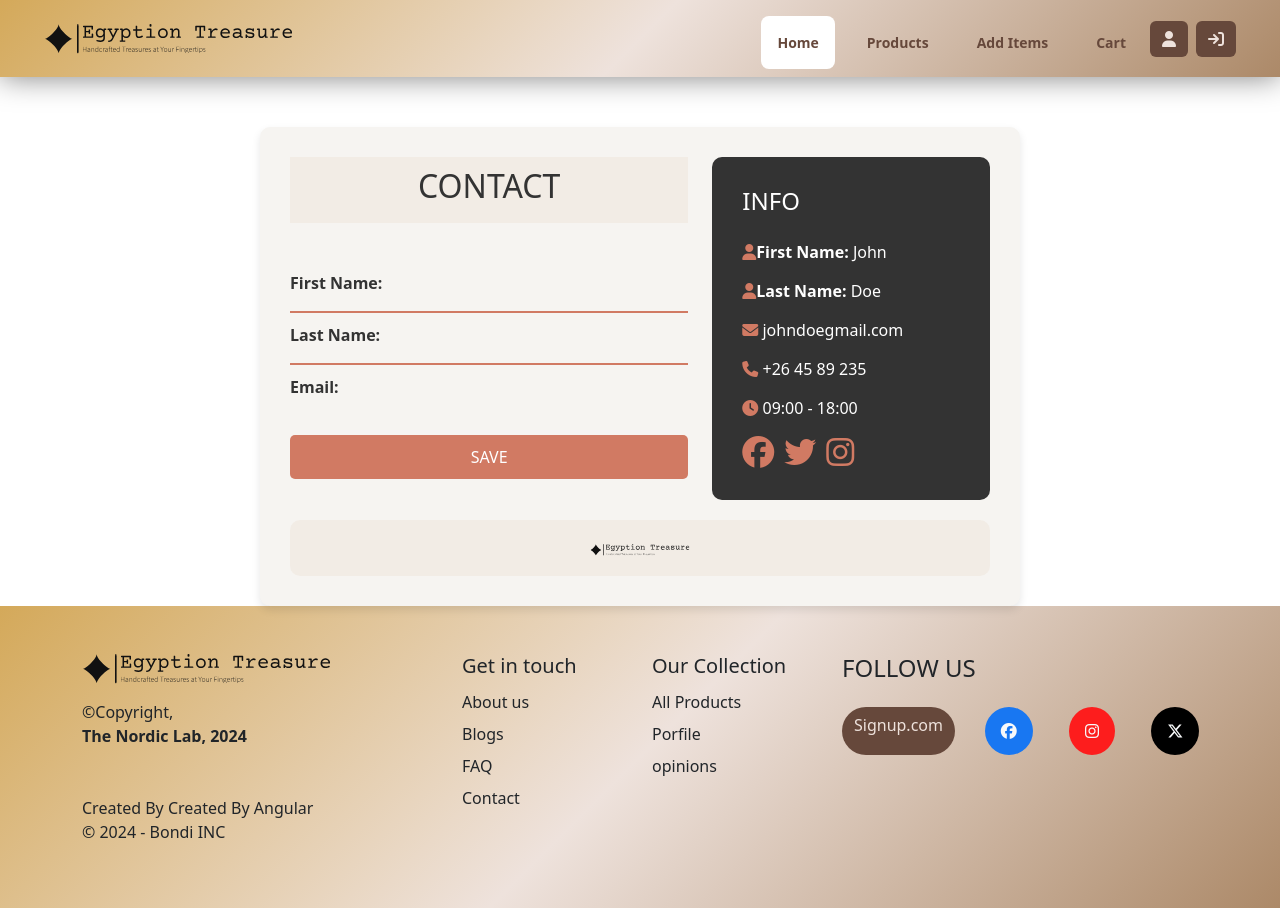
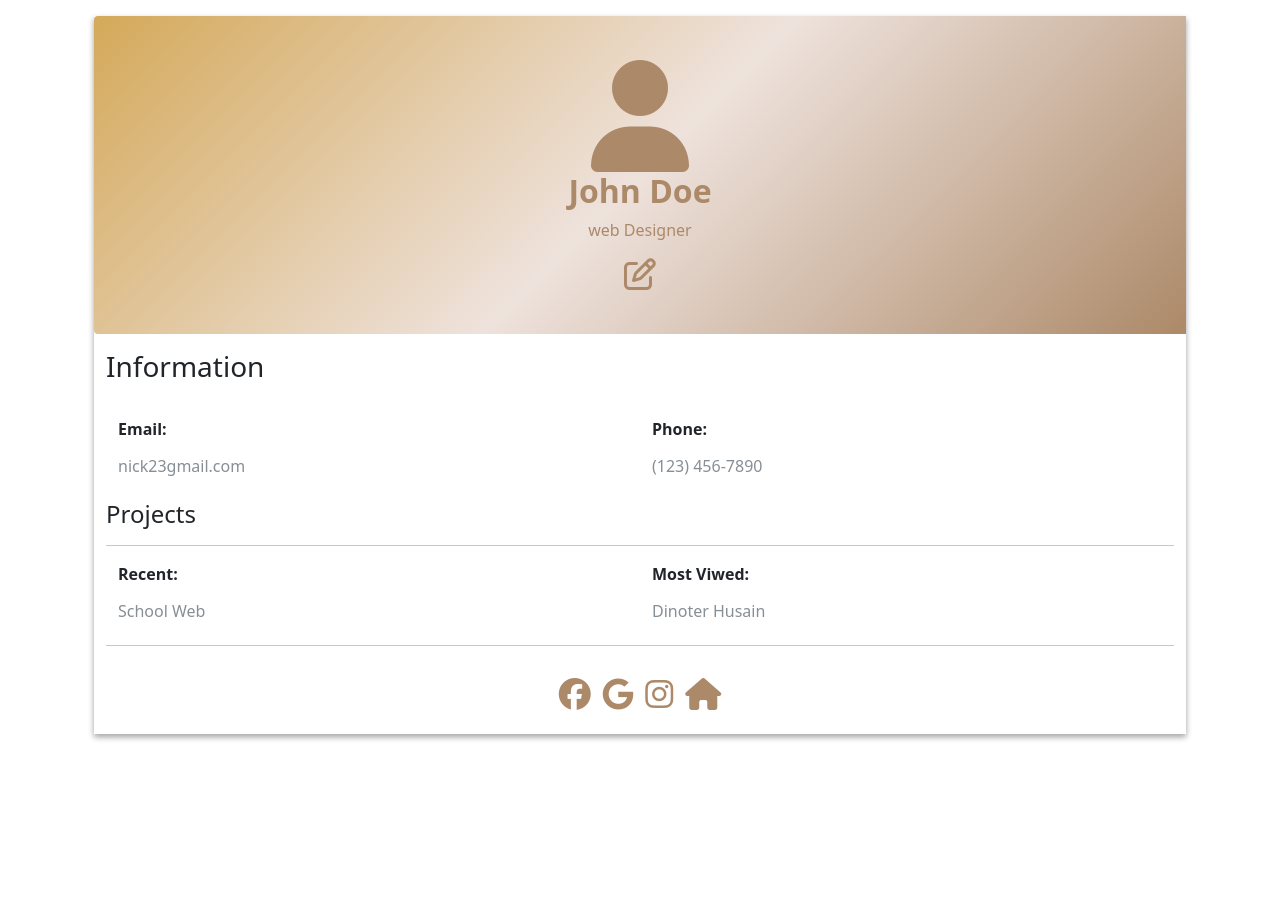
Before and after one commit to hosseinmostafa/Final-Project, an Angular app: page /users in a window 1280 px wide. After the commit the page ends 800 px from the top, so only its background shows below. Built offline with nearby package versions, Linux system fonts and the light colour scheme.

Commit message:
"Updated HTML, SCSS, and TS files in various components, including add-product, products, sgin-in-sign-up, and users, with changes to layout, styling, and functionality."

```diff
--- a/src/app/Component/add-product/add-product.component.html
+++ b/src/app/Component/add-product/add-product.component.html
@@ -1,11 +1,15 @@
-<div class="jld h-50" style="margin-bottom: 0px;">
+<div class="container-fluid">
+
+  <div class="jld h-50 mt-3 mb-3">
 
     <div class="contaner">
       <div class="addtext text-center" style="margin-bottom: 50px; position: relative; top: 0px;">Add Product</div>
 
       <div class="content d-block d-sm-flex">
         <div class="proinfo  m-auto m-sm-2 w-100 ">
-        <div><h2>Prouduct Information</h2></div>
+          <div>
+            <h2>Prouduct Information</h2>
+          </div>
 
           <form>
             <div class="mb-3">
@@ -13,7 +17,7 @@
               <input type="email" class="form-control w-75 " id="exampleInputEmail1" aria-describedby="emailHelp">
             </div>
 
-          <div class="my-4" >
+            <div class="my-4">
               <label for="exampleInputPassword1" class="form-label">Short Decription</label>
 
               <textarea class="form-control w-75" id="floatingTextarea2" style="height: 150px"></textarea>
@@ -45,10 +49,13 @@
 
         </div>
         <div class="addimg m-auto my-sm-2 w-100 ">
-      <div><h2>Prouduct Image</h2></div>
+          <div>
+            <h2>Prouduct Image</h2>
+          </div>
 
           <div class="">
-        <div class="card  text-center border-dashed w-75 m-auto" style="border: 2px dashed #b2b2b2; background: #bbbbbb;">
+            <div class="card  text-center border-dashed w-75 m-auto"
+              style="border: 2px dashed #b2b2b2; background: #bbbbbb;">
               <div style="position: relative; top: 35px;">
                 <input type="file" id="file-upload" class="d-none" />
                 <label for="file-upload" class="file-label">
@@ -73,3 +80,4 @@
 
 
   </div>
+</div>
--- a/src/app/Component/add-product/add-product.component.scss
+++ b/src/app/Component/add-product/add-product.component.scss
@@ -1 +1,74 @@
-.form-control,.proinfo{width:50%;margin-bottom:20px}.addimg,.addtext,.border-dashed,.card,.file-label,.form-control,.proinfo,.proinfo label{margin-bottom:20px}*{overflow:hidden}.jld{background:var(--color-gradient)}.addtext{font-size:35px;font-weight:700;padding:20px}.proinfo{box-shadow:0 0 5px;border-radius:10px;padding:20px;border:2px solid}.proinfo label{font-size:20px}.form-control{margin-right:10px}.addimg{box-shadow:0 0 5px #645000;border-radius:10px;padding:10px;width:70%;border:2px solid}.card{position:relative;top:100px;padding:40px;height:400px}.border-dashed{border:2px dashed #ccc;border-radius:10px}.file-label{cursor:pointer;display:inline-block}.file-label p{margin-bottom:10px}
+.form-control,
+.proinfo {
+    width: 50%;
+    margin-bottom: 20px
+}
+
+.addimg,
+.addtext,
+.border-dashed,
+.card,
+.file-label,
+.form-control,
+.proinfo,
+.proinfo label {
+    margin-bottom: 20px
+}
+
+* {
+    overflow: hidden
+}
+
+.jld {
+    // background: var(--color-gradient)
+}
+
+.addtext {
+    font-size: 35px;
+    font-weight: 700;
+    padding: 20px
+}
+
+.proinfo {
+    box-shadow: 0 0 5px;
+    border-radius: 10px;
+    padding: 20px;
+    background: var(--color-gradient);
+}
+
+.proinfo label {
+    font-size: 20px
+}
+
+.form-control {
+    margin-right: 10px
+}
+
+.addimg {
+    box-shadow: 0 0 5px #645000;
+    border-radius: 10px;
+    padding: 10px;
+    width: 70%;
+    background: var(--color-gradient);
+}
+
+.card {
+    position: relative;
+    top: 100px;
+    padding: 40px;
+    height: 400px
+}
+
+.border-dashed {
+    border: 2px dashed #ccc;
+    border-radius: 10px
+}
+
+.file-label {
+    cursor: pointer;
+    display: inline-block
+}
+
+.file-label p {
+    margin-bottom: 10px
+}
--- a/src/app/Component/products/products.component.scss
+++ b/src/app/Component/products/products.component.scss
@@ -14,7 +14,7 @@
   margin: 0 auto;
   margin-top: 30px;
   margin-bottom: 100px;
-  background-color: rgba(210, 208, 170, 0.5);
+  // background-color: rgba(210, 208, 170, 0.5);
   padding: 20px;
   border-radius: 10px;
   height: 100%;
--- a/src/app/Component/users/users.component.html
+++ b/src/app/Component/users/users.component.html
@@ -1,38 +1,54 @@
-<div class="container">
-    <div class="row justify-content-center">
-        <div class="col-md-8 contact-container">
-            <div class="row">
-                <div class="col-md-7">
-                    <div class="contact-header">
-                        <h2>CONTACT</h2>
-                    </div>
-                    <div class="contact-form"><br><br>
-                        <p class="info-text"><strong>First Name:</strong> </p>
-                        <div class="info-divider"></div>
-                        <p class="info-text"><strong>Last Name:</strong> </p>
-                        <div class="info-divider"></div>
-                        <p class="info-text"><strong>Email:</strong> </p>
-                        <button class="btn save-btn">SAVE</button>
+<div class="container mt-3 mb-3">
+    <div class="row d-flex justify-content-center">
+        <div class="col-md-10">
+            <div class="row z-depth-3">
+                <div class="col-sm-4 bg-info rounded-left">
+                    <div class="card-block text-center text-white">
+                        <i class="fas fa-user fa-7x mt-5"></i>
+                        <h2 class="font-weight-bold mt-4">John Doe</h2>
+                        <p>web Designer</p>
+                        <i class="far fa-pen-to-square fa-2x mb-4"></i>
                     </div>
                 </div>
-                <div class="col-md-5">
-                    <div class="info-card">
-                        <h4 class="mb-4">INFO</h4>
-                        <p><i class="fas fa-user" style="color: #d17a63;"></i> <strong>First Name:</strong> John</p>
-                        <p><i class="fas fa-user" style="color: #d17a63;"></i> <strong>Last Name:</strong> Doe</p>
-                        <p><i class="fas fa-envelope" style="color: #d17a63;"></i> johndoegmail.com</p>
-                        <p><i class="fas fa-phone" style="color: #d17a63;"></i> +26 45 89 235</p>
-                        <p><i class="fas fa-clock" style="color: #d17a63;"></i> 09:00 - 18:00</p>
-                        <div class="mt-3">
-                            <a href="#"><i class="fab fa-facebook fa-2x" style="color: #d17a63;"></i></a>
-                            <a href="#"><i class="fab fa-twitter fa-2x" style="color: #d17a63;"></i></a>
-                            <a href="#"><i class="fab fa-instagram fa-2x" style="color: #d17a63;"></i></a>
+                <div class="col-sm-8 bg-white rounded-right">
+                    <h3 class="mt-3">Information</h3>
+                    <hr class="badge-primary ms-0 w-50">
+                    <div class="row">
+                        <div class="col-sm-6">
+                            <p class="font-weight-bold">Email:</p>
+                            <h6 class="text-muted">nick23gmail.com</h6>
+                        </div>
+                        <div class="col-sm-6">
+                            <p class="font-weight-bold">Phone:</p>
+                            <h6 class="text-muted">(123) 456-7890</h6>
                         </div>
                     </div>
+                    <h4 class="mt-3">Projects</h4>
+                    <hr class="bg-primary">
+                    <div class="row">
+                        <div class="col-sm-6">
+                            <p class="font-weight-bold">Recent:</p>
+                            <h6 class="text-muted">School Web</h6>
+                        </div>
+                        <div class="col-sm-6">
+                            <p class="font-weight-bold">Most Viwed:</p>
+                            <h6 class="text-muted">Dinoter Husain</h6>
+                        </div>
+                    </div>
+                    <hr class="bg-primary">
+                    <ul class="list-unstyled d-flex justify-content-center mt-4">
+                        <a href="#" class="social-icon pe-3 fa-2x">
+                            <i class="fab fa-facebook"></i>
+                        </a>
+                        <a href="#" class="social-icon pe-3 fa-2x">
+                            <i class="fab fa-google"></i>
+                        </a>
+                        <a href="#" class="social-icon pe-3 fa-2x">
+                            <i class="fab fa-instagram"></i>
+                        </a>
+                        <a routerLink="/" class="icon-home fa-2x"><i class="fa-solid fa-house"></i></a>
+                    </ul>
                 </div>
-            </div>
-            <div class="logo">
-                <img src="./assests/logo-no-background.svg" alt="Logo">
             </div>
         </div>
     </div>
--- a/src/app/Component/users/users.component.scss
+++ b/src/app/Component/users/users.component.scss
@@ -1 +1,203 @@
-.contact-header,.logo{text-align:center;font-weight:700}.contact-container,.info-card,.logo{border-radius:10px}body{background-color:#ebb889;font-family:Arial,sans-serif}.contact-container{background-color:#f6f4f1;margin-top:50px;padding:30px;box-shadow:0 4px 8px rgba(0,0,0,.1)}.contact-header{background-color:#f0eae1af;color:#333;padding:10px}.info-divider{height:2px;background-color:#d17a63;margin:10px 0}.logo,.save-btn{margin-top:20px}.info-text{color:#333}.info-card{background-color:#333;color:#fff;padding:30px;height:100%}.info-card p{margin-bottom:15px}.info-card a{color:#fff;margin-right:10px}.logo{padding:10px;color:#d17a63;font-size:24px;background-color:#f0eae1af}.logo img{max-width:100px;height:auto}.save-btn{background-color:#d17a63;color:#fff;border:none;padding:10px 20px;border-radius:5px;width:100%}.save-btn:hover{background-color:#bf6b57}
+.container {
+
+    margin: 0 auto;
+}
+
+.row {
+    display: flex;
+    flex-wrap: wrap;
+    justify-content: center;
+    align-items: center;
+    margin: 0 auto;
+
+}
+
+.col-md-10 {
+    position: relative;
+
+}
+
+.z-depth-3 {
+    box-shadow: 0 3px 6px rgba(0, 0, 0, 0.16), 0 3px 6px rgba(0, 0, 0, 0.23);
+}
+
+.bg-info {
+    background: var(--color-gradient) !important;
+}
+
+.rounded-left {
+    border-top-left-radius: 0.25rem !important;
+    border-bottom-left-radius: 0.25rem !important;
+}
+
+.card-block {
+    padding: 1.25rem;
+}
+
+.text-center {
+    text-align: center !important;
+}
+
+.text-white {
+    color: #AC8968 !important;
+}
+
+.fas {
+    font-size: 1.75rem;
+    line-height: 4rem;
+    vertical-align: middle;
+}
+
+.fa-7x {
+    font-size: 7rem;
+}
+
+
+
+.font-weight-bold {
+    font-weight: 700 !important;
+}
+
+
+
+.bg-white {
+    background-color: #fff !important;
+}
+
+.rounded-right {
+    border-top-right-radius: 0.25rem !important;
+    border-bottom-right-radius: 0.25rem !important;
+}
+
+
+.badge-primary {
+    color: #fff;
+    background-color: #337ab7;
+}
+
+
+
+
+
+.font-weight-bold {
+    font-weight: 700 !important;
+}
+
+.text-muted {
+    color: #868e96 !important;
+}
+
+.bg-primary {
+    background-color: #337ab7 !important;
+}
+
+.list-unstyled {
+    padding-left: 0;
+    list-style: none;
+}
+
+.d-flex {
+    display: flex !important;
+}
+
+.justify-content-center {
+    justify-content: center !important;
+}
+
+.mt-4 {
+    margin-top: 1.5rem !important;
+}
+
+.pe-3 {
+    padding-right: 0.75rem !important;
+}
+
+.fa-2x {
+    font-size: 2rem;
+}
+
+.social-icon {
+    color: var(--pymant-color);
+    transition: color 0.2s ease;
+}
+
+.social-icon:hover {
+    color: #23527c;
+}
+
+.icon-home {
+    color: var(--pymant-color);
+    transition: color 0.2s ease;
+}
+
+.icon-home:hover {
+    color: #23527c;
+}
+
+/* Large devices (laptops/desktops, 992px and up) */
+@media (min-width: 992px) {
+    .col-md-10 {
+        width: 100%;
+    }
+}
+
+/* Medium devices (tablets, 768px and up) */
+@media (min-width: 768px) {
+    .col-sm-4 {
+        width: 33.33%;
+    }
+
+    .col-sm-6 {
+        width: 50%;
+    }
+
+    .col-sm-8 {
+        width: 66.67%;
+    }
+}
+
+/* Small devices (landscape phones, 576px and up) */
+@media (min-width: 576px) {
+    .col-sm-4 {
+        width: 100%;
+    }
+
+    .col-sm-6 {
+        width: 50%;
+    }
+
+    .col-sm-8 {
+        width: 100%;
+    }
+}
+
+/* Extra small devices (portrait phones, less than 576px) */
+@media (max-width: 575px) {
+    .col-sm-4 {
+        width: 100%;
+    }
+
+    .col-sm-6 {
+        width: 100%;
+    }
+
+    .col-sm-8 {
+        width: 100%;
+    }
+
+    .card-block {
+        padding: 0.75rem;
+    }
+
+    .fas {
+        font-size: 1.25rem;
+    }
+
+    .fa-7x {
+        font-size: 5rem;
+    }
+
+    .fa-2x {
+        font-size: 1.5rem;
+    }
+}
--- a/src/app/Component/users/users.component.ts
+++ b/src/app/Component/users/users.component.ts
@@ -1,10 +1,22 @@
-import { Component } from '@angular/core';
+import { Component, OnDestroy, OnInit } from '@angular/core';
+import { NavbarService } from '../../Services/navbar.service';
+import { FooterService } from '../../Services/footer.service';
 
 @Component({
   selector: 'app-users',
   templateUrl: './users.component.html',
   styleUrl: './users.component.scss'
 })
-export class UsersComponent {
+export class UsersComponent implements OnInit, OnDestroy{
 
+  constructor(private navbarService: NavbarService, private footerServes: FooterService) { }
+
+  ngOnInit(): void {
+    this.navbarService.hideNavbar()
+    this.footerServes.hideFooter()
+  }
+
+  ngOnDestroy(): void {
+    this.navbarService.display();
+  }
 }
--- a/src/styles.scss
+++ b/src/styles.scss
@@ -8,6 +8,7 @@
 
     // pymant color
     /* This color palletes from Tailwind CSS */
+    --pymant-color: #AC8968;
     --white: #fff;
     --black: #000;
 
```
Also changed, not shown: src/app/Component/sgin-in-sign-up/sgin-in-sign-up.component.html (+0 -12 lines). Lines whose indentation alone changed are shown as unchanged.
